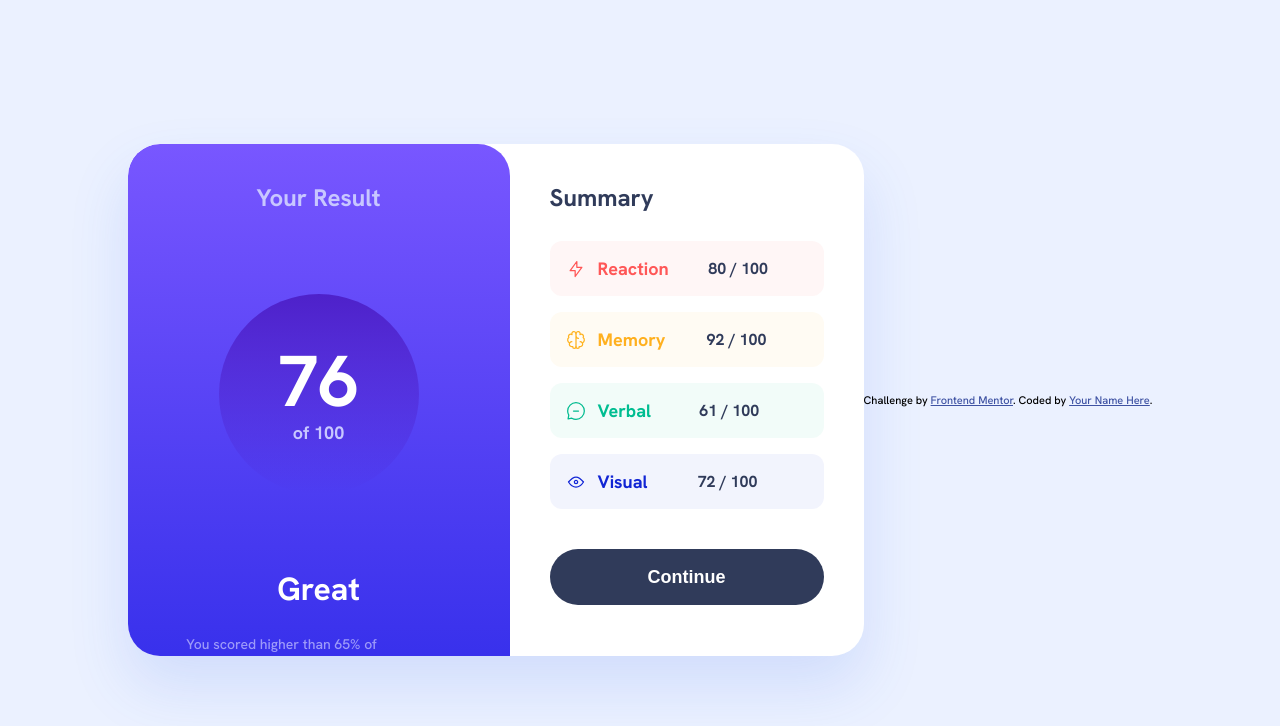
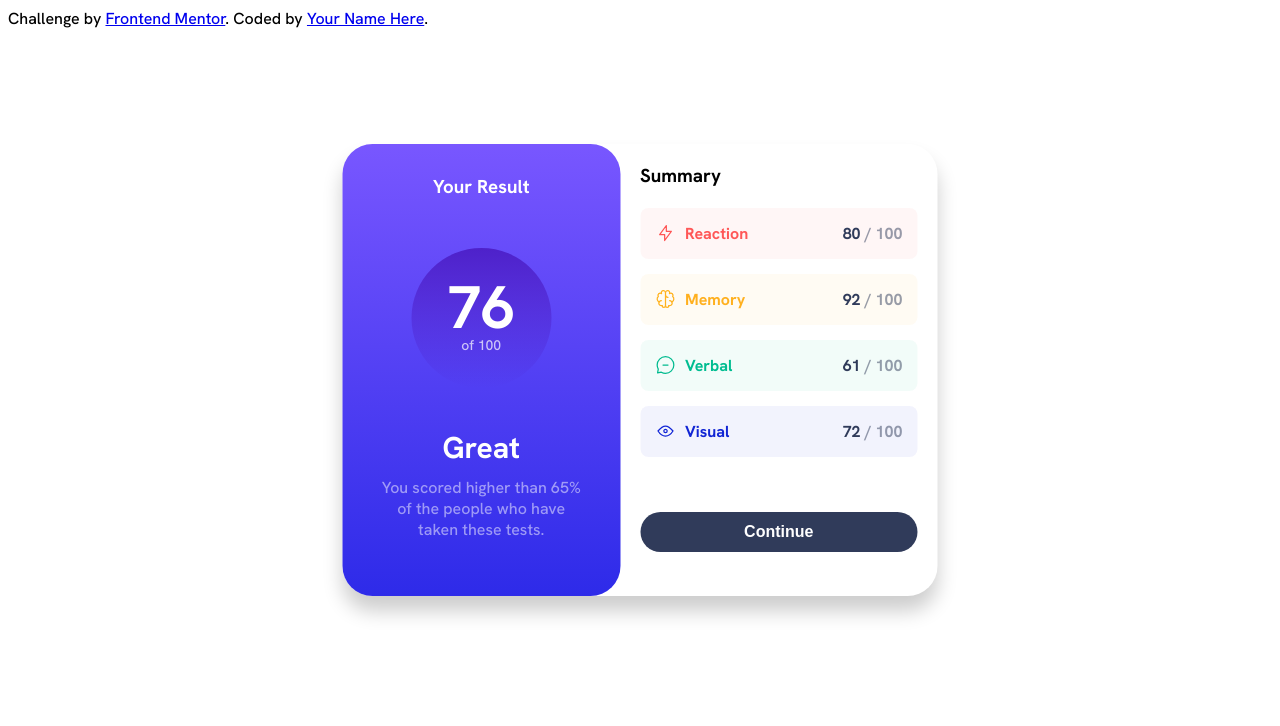
Before and after one commit to Yv4cs/Result_Summary_Components-, a plain HTML site: page index.html in a window 1280 px wide. Drawn offline with Linux system fonts and the light colour scheme.

```diff
--- a/index.html
+++ b/index.html
@@ -2,21 +2,16 @@
 <html lang="en">
 <head>
   <meta charset="UTF-8">
-  <meta name="viewport" content="width=device-width,    .summary_category{
-      display: flex;
-      flex-direction: column;
-      gap: 16px;
-      margin-bottom: 40px;
-    }al-scale=1.0"> <!-- displays site properly based on user's device -->
+  <meta name="viewport" content="width=device-width, initial-scale=1.0"> <!-- displays site properly based on user's device -->
 
   <link rel="icon" type="image/png" sizes="32x32" href="./assets/images/favicon-32x32.png">
   <link href="https://fonts.googleapis.com/css2?family=Hanken+Grotesk:wght@400;500;700&display=swap" rel="stylesheet">
   <title>Frontend Mentor | Results summary component</title>
 
-  <!-- Feel free to remove these styles or customise in your own stylesheet 👍 -->
+
+  <!-- test sự thây đổi của branch main-v2 👍 -->
   <style>
-    .attribution { font-size: 11px; text-align: center; }
-    .attribution a { color: hsl(228, 45%, 44%); }
+
 
     :root{
       --Light-slate-blue: hsl(252, 100%, 67%);
@@ -27,133 +22,107 @@
     body{
       font-family: 'Hanken Grotesk', sans-serif;
       font-weight: 500;
-      background-color: hsl(221, 100%, 96%);
-      margin: 0;
-      padding: 0;
-      min-height: 100vh;
-      display: flex;
-      justify-content: center;
-      align-items: center;
     }
     .score{
-      font-size: 72px;
-      font-weight: 800;
-      color: white;
-      line-height: 72px;
-      margin: 0;
+      font-size: 60px;
+      text-align: center;
+      color:white;
+      font-weight: 700;
     }
 
     .circle_score{
-      background: linear-gradient(180deg, hsla(256, 72%, 46%, 1) 0%, hsla(241, 72%, 46%, 0) 100%);
-      border-radius: 50%;
-      width: 200px;
-      height: 200px;
+      text-align: center;
+      background: linear-gradient(to bottom, var(--Violet-blue), var(--Persian-blue));
+      border-radius: 100%;
+      width: 100px;
+      height: 100px;
+      font-size: 18px;
+      padding: 20px;
+      margin-left: auto;
+      margin-right: auto;
+      justify-content: center;
       display: flex;
-      flex-direction: column;
-      justify-content: center;
       align-items: center;
-      margin: 0 auto 28px auto;
+      margin-bottom: 40px;
+
     }
 
     .text_result h2{
-      font-size: 32px;
-      font-weight: 700;
-      color: white;
-      margin: 0 0 14px 0;
-    }
-
-    .text_result p{
-      color: hsl(241, 100%, 89%);
-      font-size: 18px;
-      font-weight: 500;
-      line-height: 23px;
-      margin: 0;
+      display:flex;
+      justify-content: center;
+      align-items: center;
+      font-size: 30px;
+      margin-bottom: 10px;
     }
 
     .score_container_text p{
-      color: hsl(241, 100%, 89%);
-      font-size: 18px;
-      font-weight: 700;
-      margin: 4px 0 0 0;
+      opacity: 0.7;
+      font-size: 14px;
+      margin-top: -10px;
     }
     .container_summary{
-      width: 736px;
-      height: 512px;
-      border-radius: 32px;
+      position: absolute;
+      top: 50%;
+      left: 50%;
+      transform: translate(-50%, -50%);
+      width: 595px;
+      height: 452px;
+      border-radius: 30px;
+      justify-content: center;
+      text-align: center;
       display: flex;
-      background-color: white;
-      box-shadow: 0 30px 60px rgba(61, 108, 236, 0.15);
-      overflow: hidden;
+      margin-top: -30px;
+      box-shadow: 0px 15px 20px rgba(0, 0, 0, 0.2);
+
+
     }
 
     .result_container{
-      background: linear-gradient(180deg, hsl(252, 100%, 67%) 0%, hsl(241, 81%, 54%) 100%);
-      width: 50%;
-      height: 100%;
-      border-radius: 32px;
-      padding: 38px 54px 46px 54px;
-      color: white;
-      text-align: center;
-      display: flex;
-      flex-direction: column;
-      justify-content: space-between;
+      background: linear-gradient(hsl(252, 100%, 67%), hsl(241, 81%, 54%));
+      width:50%;
+      border-radius:30px;
+      padding-top: 50px;
+      color:white;
     }
-
     .result_container h3 {
-      font-size: 24px;
-      font-weight: 700;
-      margin: 0 0 35px 0;
-      color: hsl(241, 100%, 89%);
+      margin-top:-20px;
+      padding-bottom:30px;
     }
     .summary_container{
-      width: 50%;
-      padding: 38px 40px 46px 40px;
-      display: flex;
-      flex-direction: column;
-    }
-
-    .summary_container h3{
-      font-size: 24px;
-      font-weight: 700;
-      color: hsl(224, 30%, 27%);
-      margin: 0 0 28px 0;
+      width:50%;
+      padding-left:20px;
+      padding-right:20px;
       text-align: left;
     }
 
     .summary_category{
       display: flex;
       flex-direction: column;
-      gap: 16px;
-      margin-bottom: 40px;
+      gap: 0;
+      margin-top: 20px;
+      padding-bottom: 20px;
     }
+
     .text_result p{
-      width: 200px;
-      font-size: 14px;
-      opacity: 0.7;
-      line-height: 20px;
-      padding-top: 10px;
+      opacity:0.5;
+      width:200px;
+      margin:auto;
     }
 
     .row{
       display: flex;
       justify-content: space-between;
       align-items: center;
-      padding: 16px;
-      border-radius: 12px;
-      margin: 0;
+      padding: 15px;
+      border-radius: 8px;
+      margin-bottom: 15px;
+      cursor: pointer;
     }
 
     .reaction, .memory, .verbal, .visual {
       display: flex;
       align-items: center;
-      gap: 12px;
-      font-size: 18px;
-      font-weight: 500;
-    }
-
-    .row img {
-      width: 20px;
-      height: 20px;
+      gap: 10px;
     }
 
     .reaction {
@@ -185,32 +154,33 @@
     }
 
     .row:nth-child(4) {
-      background-color: hsla(234, 85%, 45%, 0.05);
+      background-color: hsla(234, 86%, 44%, 0.05);
     }
 
     .row span {
       margin: auto;
-      color: hsl(224, 30%, 27%);
+      color: hsl(224, 30%, 27%, 0.5);
       font-size: 16px;
       font-weight: 700;
+      margin-right:0;
     }
 
+    .row span b{
+      color: hsl(224, 30%, 27%);
+    }
 
     #continue{
+      display: block;
       width: 100%;
-      height: 56px;
-      border-radius: 128px;
+      height: 40px;
+      border-radius: 25px;
       border: none;
       background-color: hsl(224, 30%, 27%);
       color: white;
-      font-size: 18px;
+      font-size: 16px;
       font-weight: 700;
+      margin-top: 20px;
       cursor: pointer;
-      transition: background-color 0.3s ease;
-    }
-
-    #continue:hover {
-      background: linear-gradient(180deg, hsl(252, 100%, 67%) 0%, hsl(241, 81%, 54%) 100%);
     }
   </style>
 </head>
```
Also changed, not shown: 1 other file.
